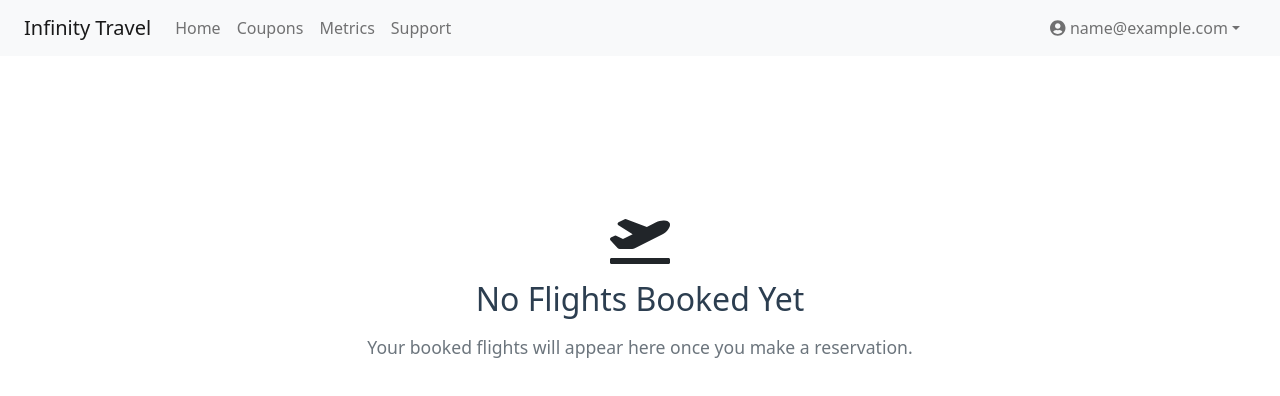
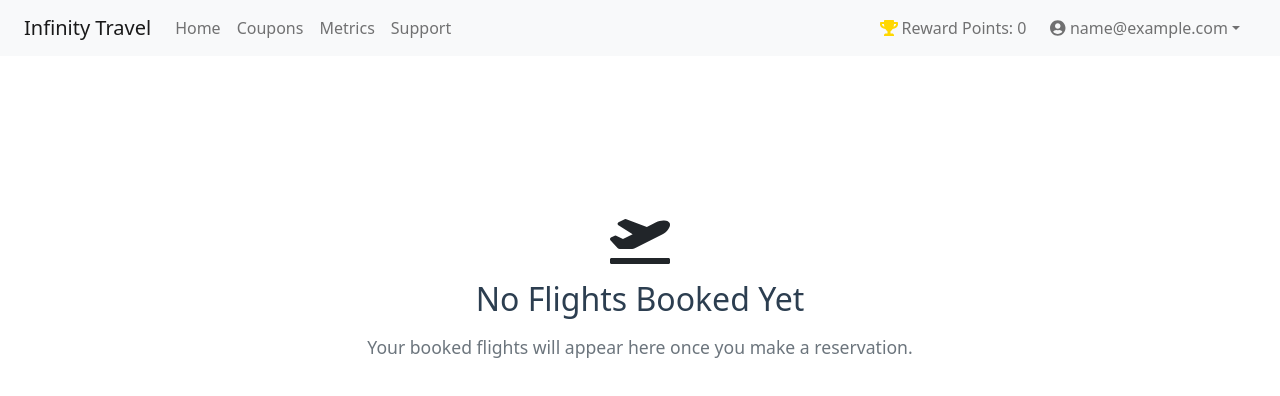
Before and after one commit to asthad1/Infinity_Travel, a React (Create React App) app in the folder frontend/: page /my-flights in a window 1280 px wide. Shown: the top 396 px of the page. Built offline with nearby package versions, Linux system fonts and the light colour scheme; sample sign-in values are in the browser's storage.

Commit message:
IT12&IT-24

```diff
--- a/frontend/src/App.js
+++ b/frontend/src/App.js
@@ -17,6 +17,7 @@ import Checkout from './pages/Checkout';
 import CouponsPage from './pages/Coupons';
 import MetricsPage from './pages/Metrics';
 import PaymentGateway from './pages/PaymentGateway';
+import { FlightProvider } from './context/FlightContext';
 
 function App() {
   const [currentUser, setCurrentUser] = useState(() => {
@@ -45,6 +46,7 @@ function App() {
   }, []);
 
   return (
+    <FlightProvider>
       <Router>
         <Navbar user={currentUser} notificationCount={notificationCount} />
         <Routes>
@@ -69,6 +71,7 @@ function App() {
           <Route path="*" element={<Navigate to="/" />} />
         </Routes>
       </Router>
+    </FlightProvider>
   );
 }
 
--- a/frontend/src/components/MyFlights.js
+++ b/frontend/src/components/MyFlights.js
@@ -11,6 +11,7 @@ import {
 } from '@fortawesome/free-solid-svg-icons';
 import Notifications from './Notifications';
 import './MyFlights.css';
+import { useFlightContext } from '../context/FlightContext';
 
 // Import airline images
 const airlineImages = {
@@ -30,6 +31,7 @@ const airlineImages = {
 function MyFlights() {
   const [flights, setFlights] = useState([]);
   const user = JSON.parse(localStorage.getItem('user'));
+  const { setTotalFlightPrice } = useFlightContext();
 
   useEffect(() => {
     const fetchFlights = async () => {
@@ -47,6 +49,11 @@ function MyFlights() {
       fetchFlights();
     }
   }, [user]);
+
+  useEffect(() => {
+    const total = flights.reduce((total, flight) => total + parseFloat(flight.total_price), 0);
+    setTotalFlightPrice(Math.round(total)); // Round to whole number
+  }, [flights, setTotalFlightPrice]);
 
   const getAirlineLogo = (airline) => {
     return airlineImages[airline] || airlineImages.default;
--- a/frontend/src/components/Navbar.css
+++ b/frontend/src/components/Navbar.css
@@ -21,3 +21,40 @@
   position: relative;
   top: -2px; /* Adjust to vertically center if needed */
 }
+
+/* Replace .total-flights-nav with new styles */
+.reward-points {
+  display: flex;
+  align-items: center;
+  gap: 0.5rem;
+  font-size: 1rem; /* Match other nav items */
+  color: rgba(0, 0, 0, 0.55) !important; /* Match Bootstrap nav-link color */
+}
+
+.reward-points svg {
+  color: #FFD700;
+}
+
+.reward-points:hover {
+  color: rgba(0, 0, 0, 0.7) !important; /* Match Bootstrap nav-link hover */
+}
+
+/* Remove or comment out the old .total-flights-nav styles */
+.total-flights-nav {
+  /* display: flex;
+  align-items: center;
+  gap: 0.5rem;
+  padding: 0.5rem 1rem;
+  background-color: rgba(255, 255, 255, 0.1);
+  border-radius: 4px;
+  margin-right: 1rem; */
+}
+
+.total-flights-nav svg {
+  /* color: #FFD700; */
+}
+
+.total-flights-nav span {
+  /* color: white;
+  font-weight: 500; */
+}
--- a/frontend/src/components/Navbar.js
+++ b/frontend/src/components/Navbar.js
@@ -3,13 +3,15 @@ import { Link, useNavigate } from 'react-router-dom';
 import { useDispatch } from 'react-redux';
 import { setUser } from '../store/userSlice';
 import { FontAwesomeIcon } from '@fortawesome/react-fontawesome';
-import { faUserCircle } from '@fortawesome/free-solid-svg-icons';
+import { faUserCircle, faTrophy } from '@fortawesome/free-solid-svg-icons';
+import { useFlightContext } from '../context/FlightContext';
 import './Navbar.css';
 
 function Navbar({ user }) {
   const navigate = useNavigate();
   const dispatch = useDispatch();
   const [notificationCount, setNotificationCount] = useState(0);
+  const { totalFlightPrice } = useFlightContext();
 
   useEffect(() => {
     const count = localStorage.getItem('notificationCount') || 0;
@@ -68,6 +70,12 @@ function Navbar({ user }) {
           <ul className="navbar-nav ms-auto">
             {user && user.email ? (
               <>
+                <li className="nav-item">
+                  <div className="reward-points nav-link">
+                    <FontAwesomeIcon icon={faTrophy} className="me-1" />
+                    <span>Reward Points: {totalFlightPrice}</span>
+                  </div>
+                </li>
                 <li className="nav-item dropdown">
                   <a
                     className="nav-link dropdown-toggle"
--- /dev/null
+++ b/frontend/src/context/FlightContext.js
@@ -0,0 +1,19 @@
+import React, { createContext, useState, useContext } from 'react';
+
+const FlightContext = createContext();
+
+export const FlightProvider = ({ children }) => {
+  const [totalFlightPrice, setTotalFlightPrice] = useState(0);
+
+  const setRoundedPrice = (price) => {
+    setTotalFlightPrice(Math.round(price));
+  };
+
+  return (
+    <FlightContext.Provider value={{ totalFlightPrice, setTotalFlightPrice: setRoundedPrice }}>
+      {children}
+    </FlightContext.Provider>
+  );
+};
+
+export const useFlightContext = () => useContext(FlightContext);
```
Lines whose indentation alone changed are shown as unchanged.
